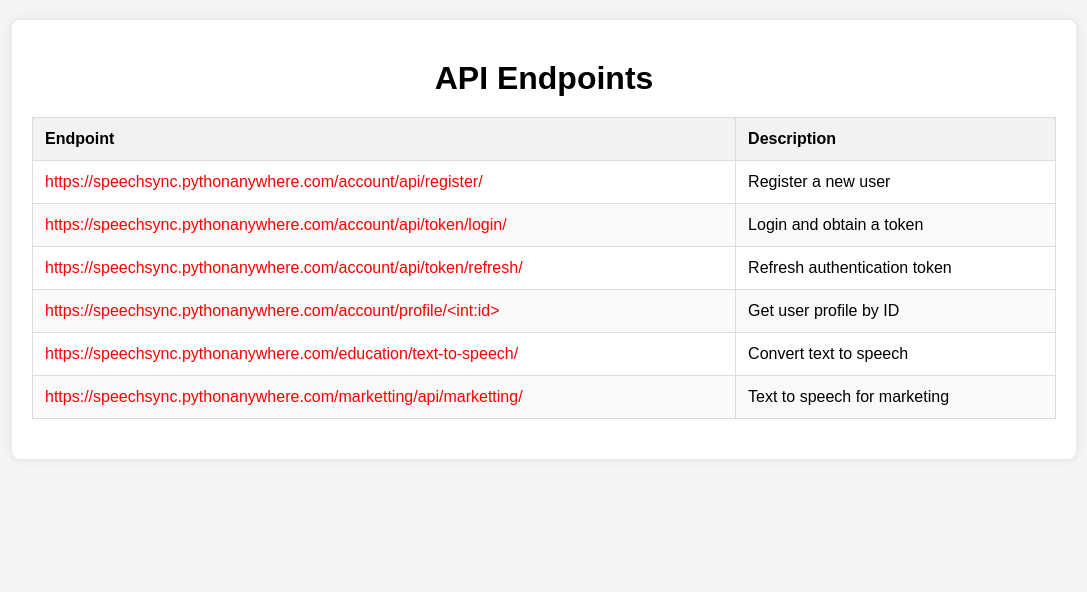
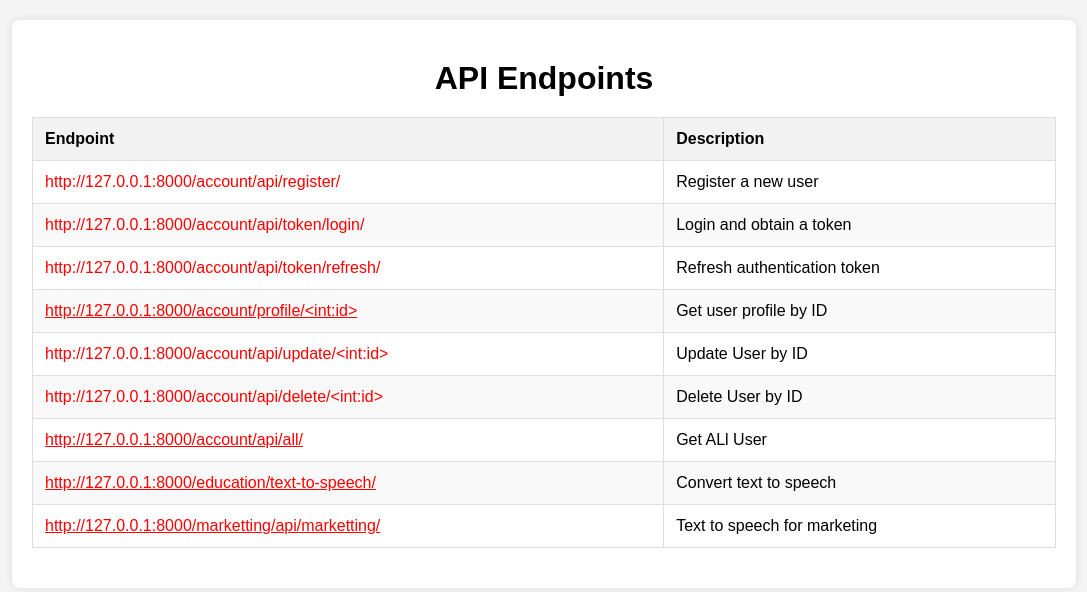
Before and after one commit to yeloma10/O-speeCh-Backend, a Django app: page / in a window 1280 px wide. Shown: the part 46-638 px from the top of the page, without its empty margins (96-1183 px from the left). Run offline with Django 5.2, Linux system fonts and the light colour scheme.

Commit message:
admin data

```diff
--- a/Speack/templates/index.html
+++ b/Speack/templates/index.html
@@ -1,8 +1,8 @@
 <!DOCTYPE html>
 <html lang="en">
   <head>
-    <meta charset="UTF-8">
-    <meta name="viewport" content="width=device-width, initial-scale=1.0">
+    <meta charset="UTF-8" />
+    <meta name="viewport" content="width=device-width, initial-scale=1.0" />
     <title>API Endpoints Interface</title>
     <style>
       body {
@@ -53,11 +53,14 @@
         margin: 20px 0;
       }
 
-        table, th, td {
+      table,
+      th,
+      td {
         border: 1px solid #ddd;
       }
 
-        th, td {
+      th,
+      td {
         padding: 12px;
         text-align: left;
       }
@@ -84,7 +87,12 @@
           padding: 10px;
         }
 
-            table, thead, tbody, th, td, tr {
+        table,
+        thead,
+        tbody,
+        th,
+        td,
+        tr {
           display: block;
           width: 100%;
         }
@@ -143,27 +151,88 @@
         </thead>
         <tbody>
           <tr>
-                    <td data-label="Endpoint"><a style="color: red; text-decoration: none;" href="https://speechsync.pythonanywhere.com/account/api/register/">https://speechsync.pythonanywhere.com/account/api/register/</a></td>
+            <td data-label="Endpoint">
+              <a
+                style="color: red; text-decoration: none"
+                href="http://127.0.0.1:8000/account/api/register/"
+                >http://127.0.0.1:8000/account/api/register/</a
+              >
+            </td>
             <td data-label="Description">Register a new user</td>
           </tr>
           <tr>
-                    <td data-label="Endpoint"><a style="color: red; text-decoration: none;" href="https://speechsync.pythonanywhere.com/account/api/token/login/">https://speechsync.pythonanywhere.com/account/api/token/login/</a></td>
+            <td data-label="Endpoint">
+              <a
+                style="color: red; text-decoration: none"
+                href="http://127.0.0.1:8000/account/api/token/login/"
+                >http://127.0.0.1:8000/account/api/token/login/</a
+              >
+            </td>
             <td data-label="Description">Login and obtain a token</td>
           </tr>
           <tr>
-                    <td data-label="Endpoint"><a style="color: red; text-decoration: none;" href="https://speechsync.pythonanywhere.com/account/api/token/refresh/">https://speechsync.pythonanywhere.com/account/api/token/refresh/</a></td>
+            <td data-label="Endpoint">
+              <a
+                style="color: red; text-decoration: none"
+                href="http://127.0.0.1:8000/account/api/token/refresh/"
+                >http://127.0.0.1:8000/account/api/token/refresh/</a
+              >
+            </td>
             <td data-label="Description">Refresh authentication token</td>
           </tr>
           <tr>
-                    <td data-label="Endpoint" style="color: red;">https://speechsync.pythonanywhere.com/account/profile/&lt;int:id&gt;</td>
+            <td data-label="Endpoint">
+              <a href="" style="color: red"
+                >http://127.0.0.1:8000/account/profile/&lt;int:id&gt;</a
+              >
+            </td>
             <td data-label="Description">Get user profile by ID</td>
           </tr>
           <tr>
-                    <td data-label="Endpoint" style="color: red;">https://speechsync.pythonanywhere.com/education/text-to-speech/</td>
+            <td data-label="Endpoint" style="color: red">
+              http://127.0.0.1:8000/account/api/update/&lt;int:id&gt;
+            </td>
+            <td data-label="Description">Update User by ID</td>
+          </tr>
+          <tr>
+            <td data-label="Endpoint" style="color: red">
+              http://127.0.0.1:8000/account/api/delete/&lt;int:id&gt;
+            </td>
+            <td data-label="Description">Delete User by ID</td>
+          </tr>
+          <tr>
+            <td data-label="Endpoint">
+              <a
+                href=" http://127.0.0.1:8000/account/api/all/"
+                style="color: red"
+                target="_blank"
+                rel="noopener noreferrer"
+              >
+                http://127.0.0.1:8000/account/api/all/</a
+              >
+            </td>
+            <td data-label="Description">Get ALl User</td>
+          </tr>
+
+          <tr>
+            <td data-label="Endpoint">
+              <a
+                href="http://127.0.0.1:8000/education/text-to-speech/"
+                style="color: red"
+                >http://127.0.0.1:8000/education/text-to-speech/</a
+              >
+            </td>
             <td data-label="Description">Convert text to speech</td>
           </tr>
           <tr>
-                    <td data-label="Endpoint" style="color: red;">https://speechsync.pythonanywhere.com/marketting/api/marketting/</td>
+            <td data-label="Endpoint">
+              <a
+                href=" http://127.0.0.1:8000/marketting/api/marketting/"
+                style="color: red"
+              >
+                http://127.0.0.1:8000/marketting/api/marketting/</a
+              >
+            </td>
             <td data-label="Description">Text to speech for marketing</td>
           </tr>
         </tbody>
--- a/account/urls.py
+++ b/account/urls.py
@@ -9,5 +9,8 @@ urlpatterns = [
     path('api/register/', UserCreateView.as_view(), name='user-register'),
     path('api/token/login/', TokenObtainPairView.as_view(), name='token_obtain_pair'),
     path('api/token/refresh/', TokenRefreshView.as_view(), name='token_refresh'),
-    path('profile/<int:id>/', UserProfileView.as_view(), name='user-profile'),
+    path('api/profile/<int:id>/', UserProfileView.as_view(), name='user-profile'),
+    path("api/update/<int:id>/", UserUpdateView.as_view(), name="user-update"),
+    path("api/delete/<int:id>/", UserDeleteView.as_view(), name="user-delete"),
+    path("api/all/", GetAllUsersView.as_view(), name="get-all-users"),
 ]
```
Also changed, not shown: account/serializer.py (+9 -1 lines), account/views.py (+36 -0 lines), db.sqlite3, 1 other file. Lines whose indentation alone changed are shown as unchanged.
